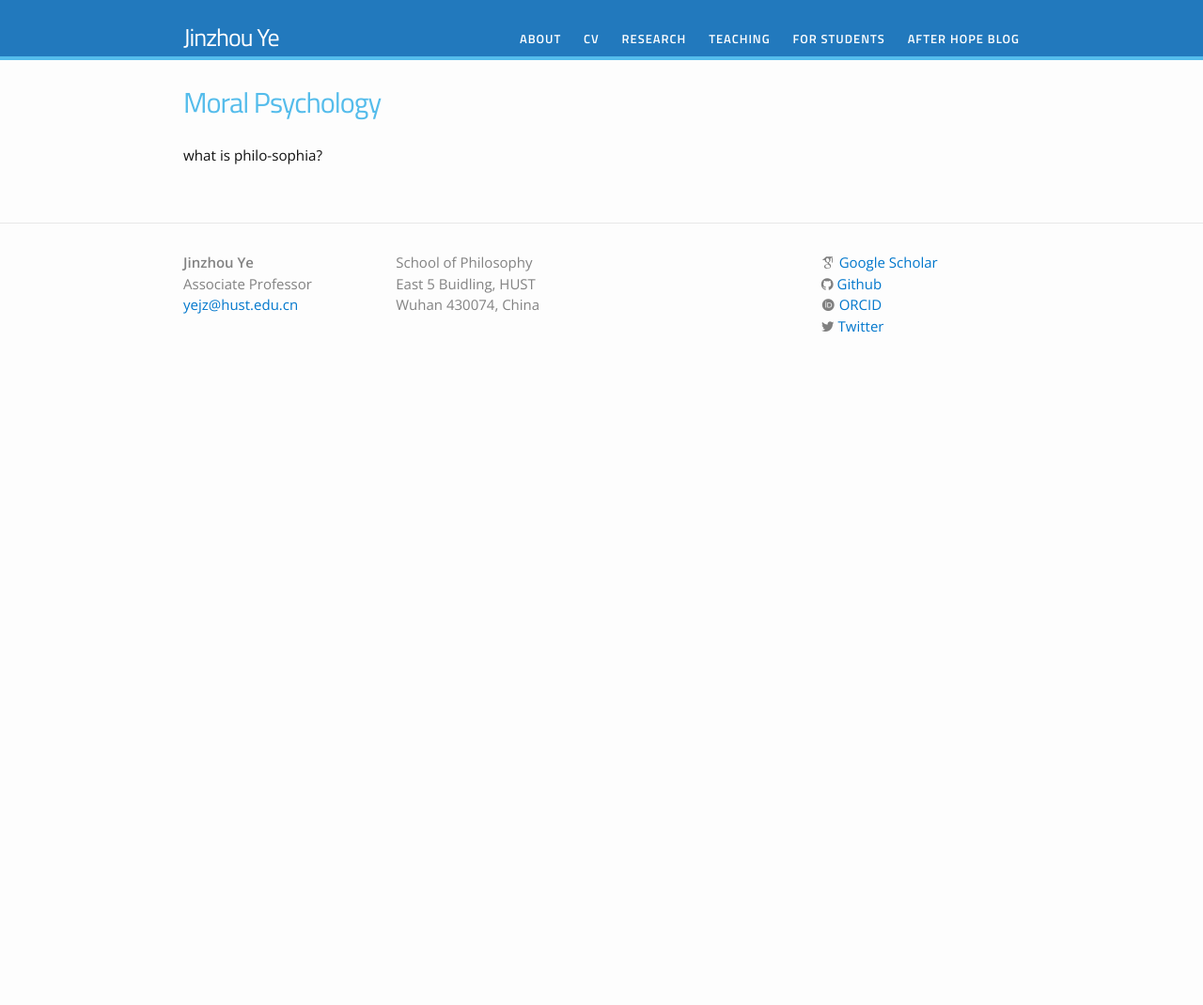
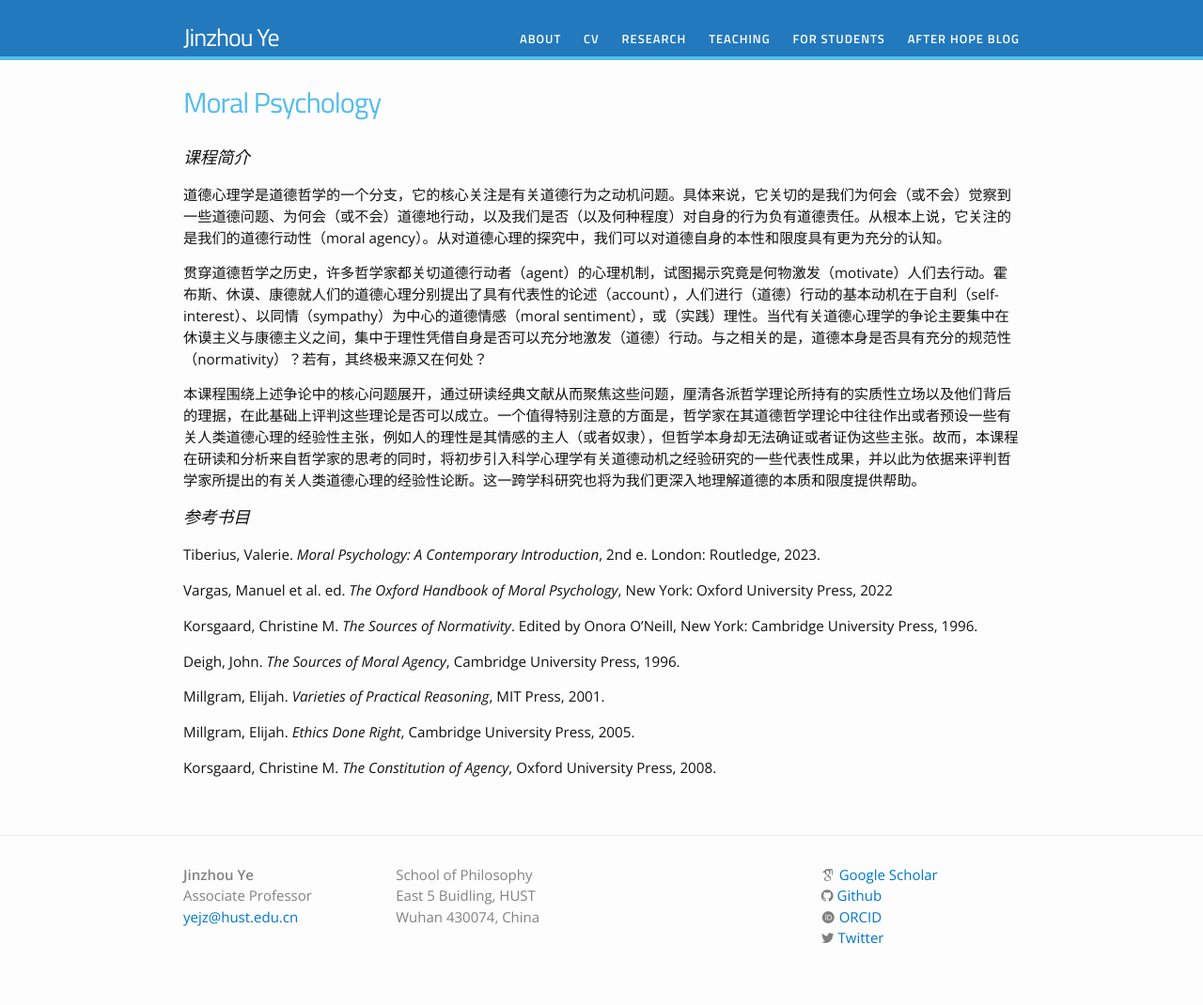
Before and after one commit to yejzh/yejzh.github.io, a Jekyll site: the page built from teaching/moral-psy.md, in a window 1280 px wide. Shown: the whole page at 94% size. Built offline with Jekyll 4.4.1, drawn with Linux system fonts in a browser that asks for light colours; nearby versions of some CDN libraries; some web fonts are replaced; before the commit the page ends 900 px from its top, so only the background shows below that.

Commit message:
Update moral-psy.md

```diff
--- a/teaching/moral-psy.md
+++ b/teaching/moral-psy.md
@@ -4,4 +4,28 @@ title: Moral Psychology
 permalink: /teaching/moral-psy/
 ---
 
-what is philo-sophia?
+### 课程简介
+
+道德心理学是道德哲学的一个分支，它的核心关注是有关道德行为之动机问题。具体来说，它关切的是我们为何会（或不会）觉察到一些道德问题、为何会（或不会）道德地行动，以及我们是否（以及何种程度）对自身的行为负有道德责任。从根本上说，它关注的是我们的道德行动性（moral agency）。从对道德心理的探究中，我们可以对道德自身的本性和限度具有更为充分的认知。
+
+贯穿道德哲学之历史，许多哲学家都关切道德行动者（agent）的心理机制，试图揭示究竟是何物激发（motivate）人们去行动。霍布斯、休谟、康德就人们的道德心理分别提出了具有代表性的论述（account），人们进行（道德）行动的基本动机在于自利（self-interest）、以同情（sympathy）为中心的道德情感（moral sentiment），或（实践）理性。当代有关道德心理学的争论主要集中在休谟主义与康德主义之间，集中于理性凭借自身是否可以充分地激发（道德）行动。与之相关的是，道德本身是否具有充分的规范性（normativity）？若有，其终极来源又在何处？
+
+本课程围绕上述争论中的核心问题展开，通过研读经典文献从而聚焦这些问题，厘清各派哲学理论所持有的实质性立场以及他们背后的理据，在此基础上评判这些理论是否可以成立。一个值得特别注意的方面是，哲学家在其道德哲学理论中往往作出或者预设一些有关人类道德心理的经验性主张，例如人的理性是其情感的主人（或者奴隶），但哲学本身却无法确证或者证伪这些主张。故而，本课程在研读和分析来自哲学家的思考的同时，将初步引入科学心理学有关道德动机之经验研究的一些代表性成果，并以此为依据来评判哲学家所提出的有关人类道德心理的经验性论断。这一跨学科研究也将为我们更深入地理解道德的本质和限度提供帮助。
+
+
+
+### 参考书目
+
+Tiberius, Valerie. *Moral Psychology: A Contemporary Introduction*, 2nd e. London: Routledge, 2023.
+
+Vargas, Manuel et al. ed. *The Oxford Handbook of Moral Psychology*, New York: Oxford University Press, 2022
+
+Korsgaard, Christine M. *The Sources of Normativity*. Edited by Onora O'Neill, New York: Cambridge University Press, 1996.
+
+Deigh, John. *The Sources of Moral Agency*, Cambridge University Press, 1996.
+
+Millgram, Elijah. *Varieties of Practical Reasoning*, MIT Press, 2001.
+
+Millgram, Elijah. *Ethics Done Right*, Cambridge University Press, 2005.
+
+Korsgaard, Christine M. *The Constitution of Agency*, Oxford University Press, 2008.
```
